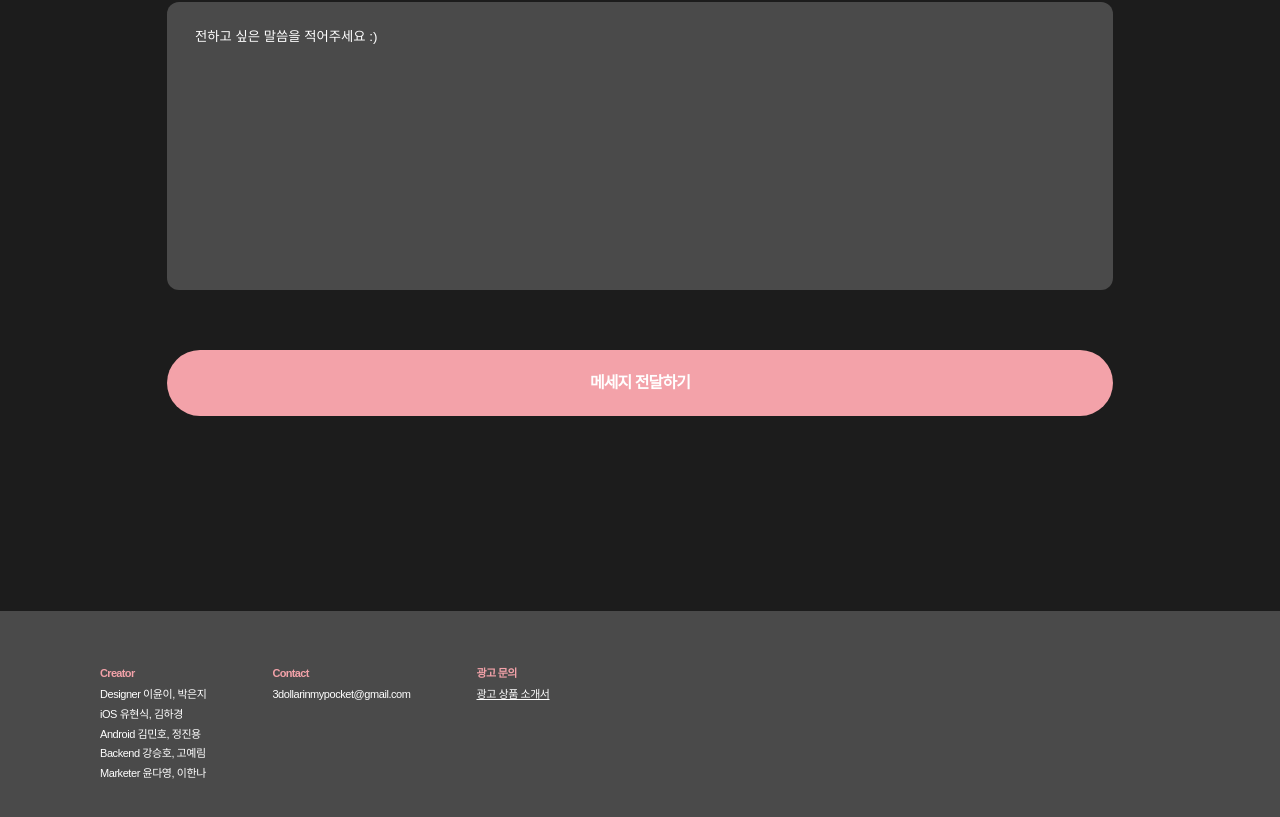
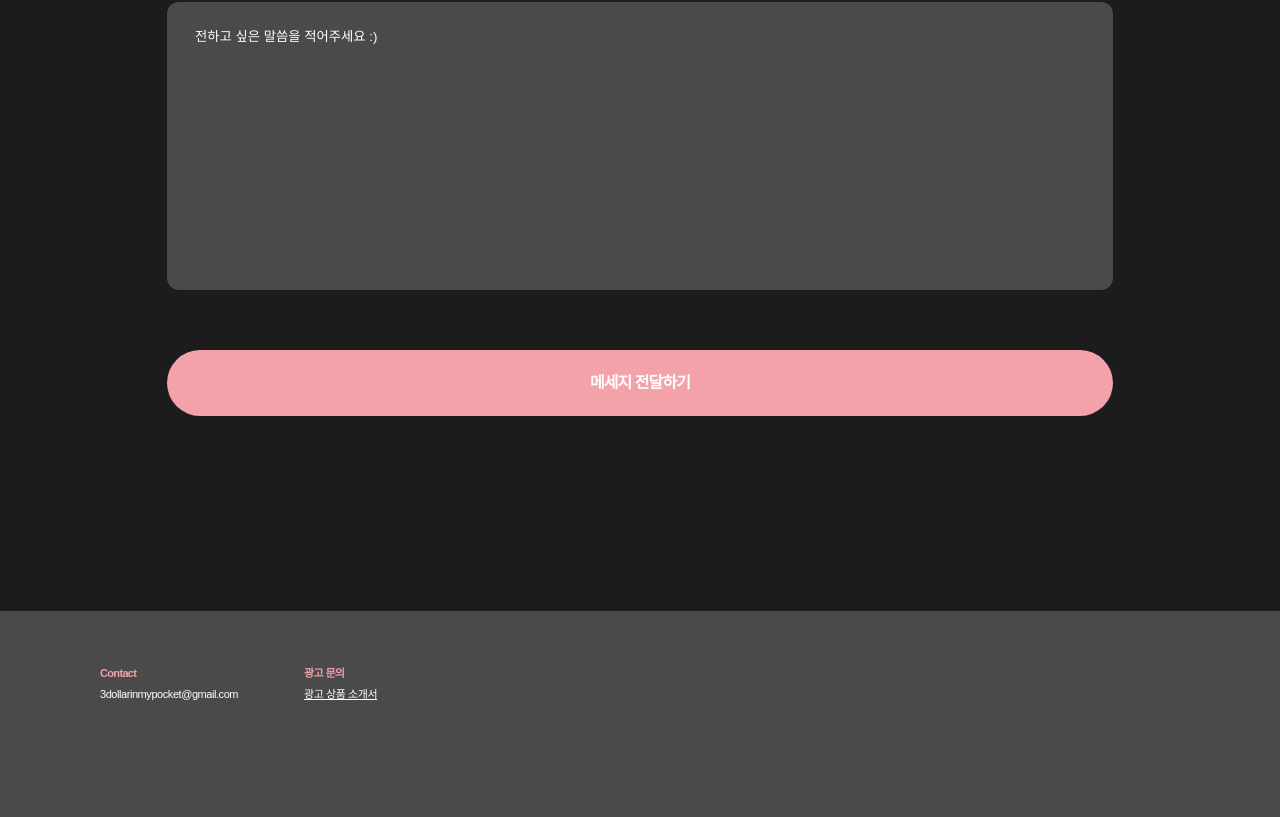
Before and after one commit to 3dollar-in-my-pocket/3dollars-in-my-pocket-intro, a React (Create React App) app: page /#/contact in a window 1280 px wide. Shown: the part 534-1351 px from the top of the page. Built offline with nearby package versions, Linux system fonts and the light colour scheme; a web font is replaced by a local one.

Commit message:
광고 소개서 업데이트

```diff
--- a/src/data.jsx
+++ b/src/data.jsx
@@ -230,11 +230,6 @@ export const figuresData = [
 /* Footer 데이터 */
 export const footerData = [
   {
-    id: 1,
-    title: "Creator",
-    content: `Designer 이윤이, 박은지\niOS 유현식, 김하경\nAndroid 김민호, 정진용\nBackend 강승호, 고예림\nMarketer 윤다영, 이한나`,
-  },
-  {
     id: 2,
     title: "Contact",
     content: "3dollarinmypocket@gmail.com",
```
